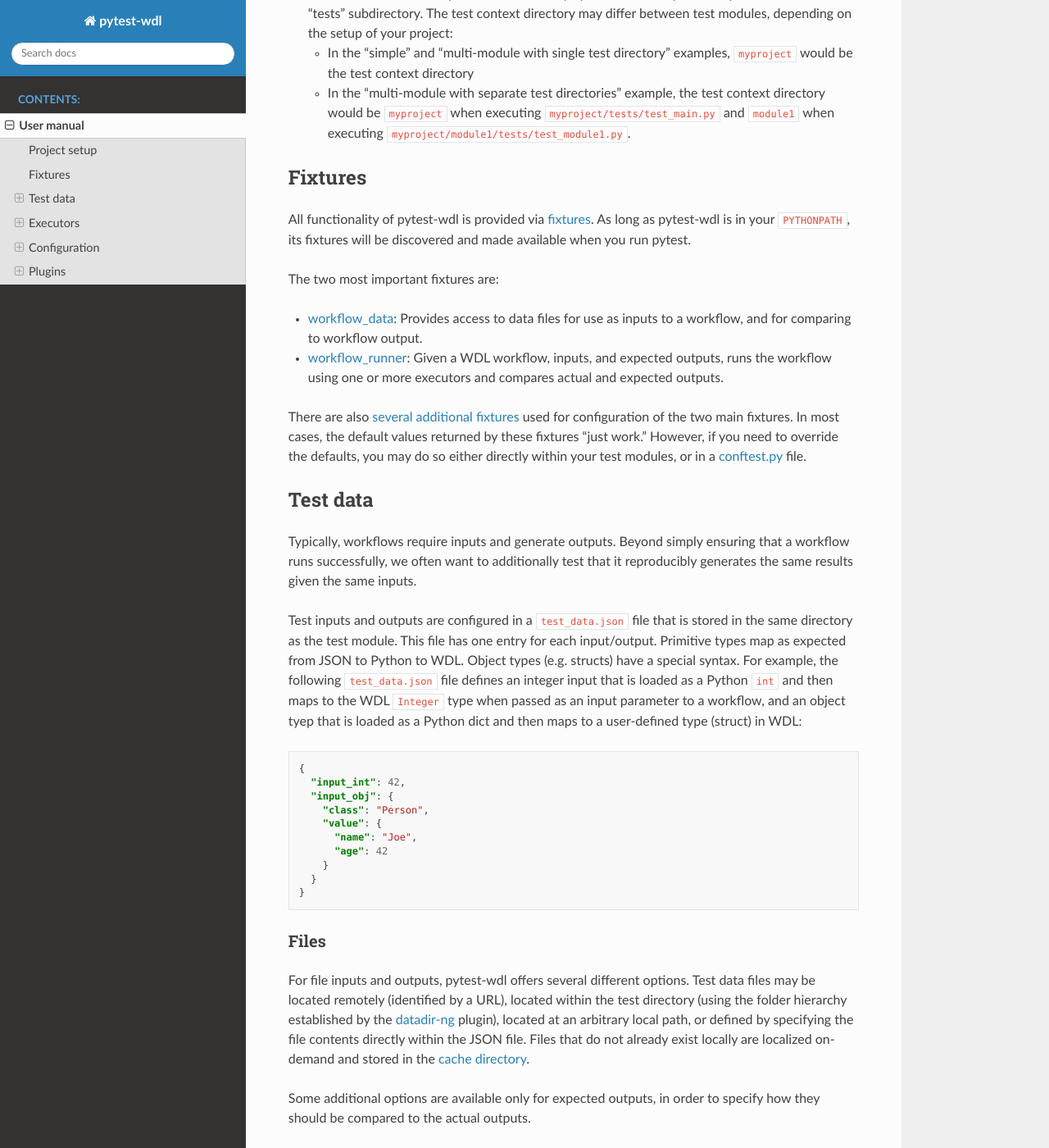
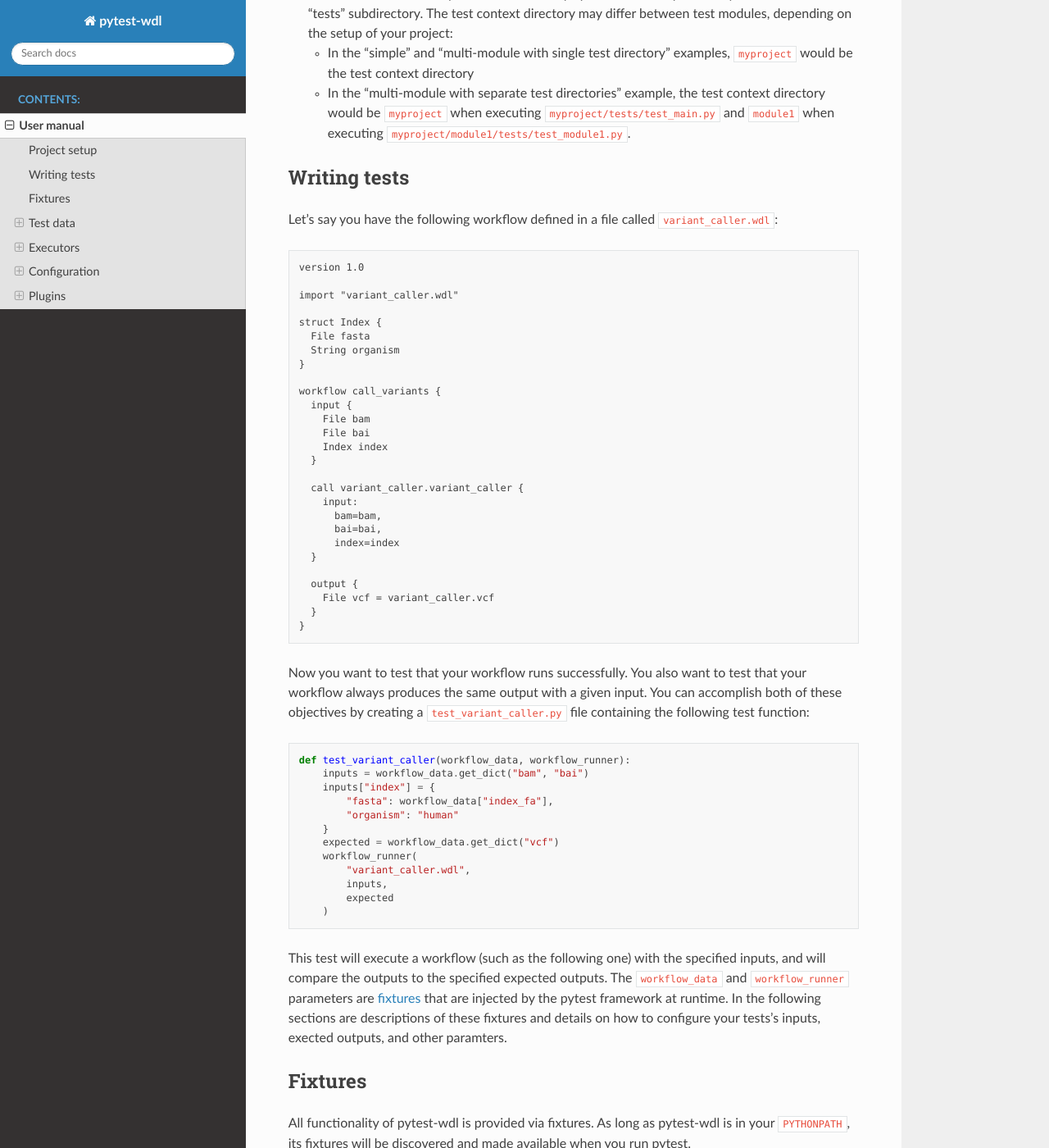
Before and after one commit to EliLillyCo/pytest-wdl, a Sphinx documentation site: the page built from docs/source/manual.md, in a window 1280 px wide and 1400 px high, scrolled down 1285 px. Shown: the whole window at 82% size. Built offline with Sphinx 7.4.7 and the Read the Docs theme 2.0.0, drawn with Linux system fonts in a browser that asks for light colours; pages that are not in the unit, such as notebooks, are missing from menus.

````diff
--- a/docs/source/manual.md
+++ b/docs/source/manual.md
@@ -54,9 +54,62 @@
     * In the "simple" and "multi-module with single test directory" examples, `myproject` would be the test context directory
     * In the "multi-module with separate test directories" example, the test context directory would be `myproject` when executing `myproject/tests/test_main.py` and `module1` when executing `myproject/module1/tests/test_module1.py`.
 
+## Writing tests
+
+Let's say you have the following workflow defined in a file called `variant_caller.wdl`:
+
+```wdl
+version 1.0
+
+import "variant_caller.wdl"
+
+struct Index {
+  File fasta
+  String organism
+}
+
+workflow call_variants {
+  input {
+    File bam
+    File bai
+    Index index
+  }
+
+  call variant_caller.variant_caller {
+    input:
+      bam=bam,
+      bai=bai,
+      index=index
+  }
+
+  output {
+    File vcf = variant_caller.vcf
+  }
+}
+```
+
+Now you want to test that your workflow runs successfully. You also want to test that your workflow always produces the same output with a given input. You can accomplish both of these objectives by creating a `test_variant_caller.py` file containing the following test function:
+
+```python
+def test_variant_caller(workflow_data, workflow_runner):
+    inputs = workflow_data.get_dict("bam", "bai")
+    inputs["index"] = {
+        "fasta": workflow_data["index_fa"],
+        "organism": "human"
+    }
+    expected = workflow_data.get_dict("vcf")
+    workflow_runner(
+        "variant_caller.wdl",
+        inputs,
+        expected
+    )
+```
+
+This test will execute a workflow (such as the following one) with the specified inputs, and will compare the outputs to the specified expected outputs. The `workflow_data` and `workflow_runner` parameters are [fixtures](https://docs.pytest.org/en/latest/fixture.html) that are injected by the pytest framework at runtime. In the following sections are descriptions of these fixtures and details on how to configure your tests's inputs, exected outputs, and other paramters.
+
 ## Fixtures
 
-All functionality of pytest-wdl is provided via [fixtures](https://docs.pytest.org/en/latest/fixture.html). As long as pytest-wdl is in your `PYTHONPATH`, its fixtures will be discovered and made available when you run pytest.
+All functionality of pytest-wdl is provided via fixtures. As long as pytest-wdl is in your `PYTHONPATH`, its fixtures will be discovered and made available when you run pytest.
 
 The two most important fixtures are:
 
````
Also changed, not shown: 4 other files.
